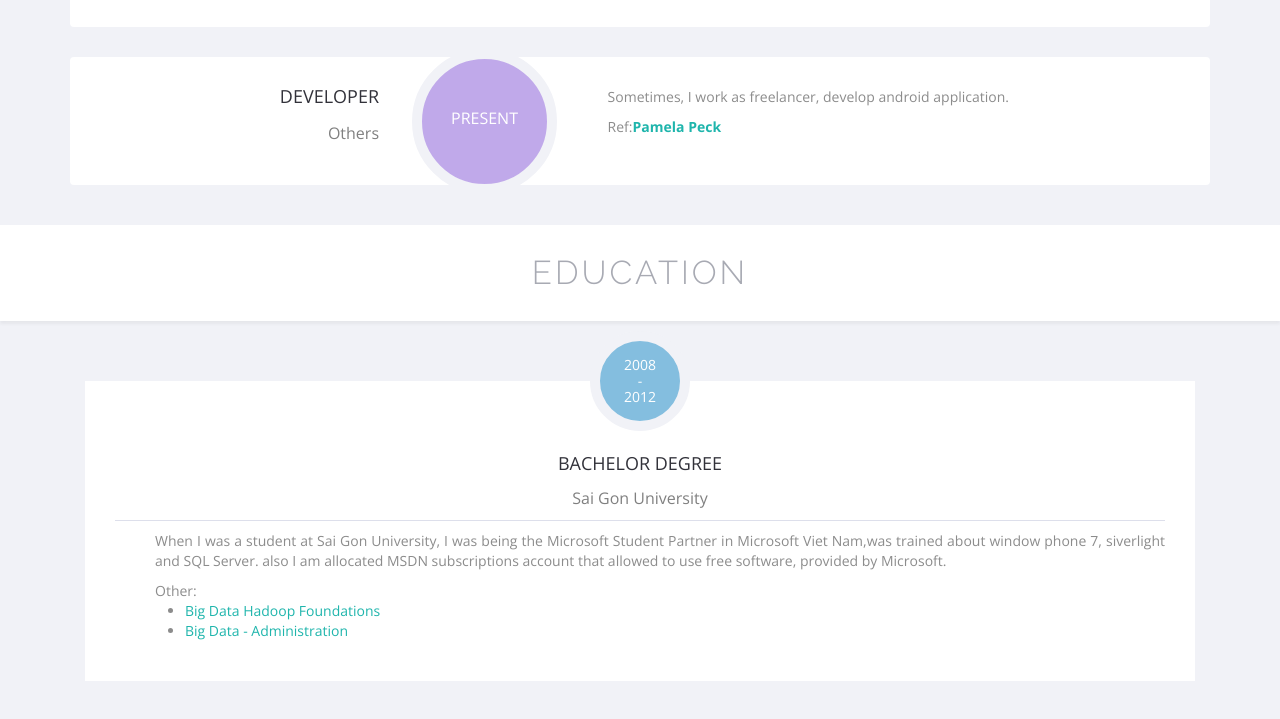
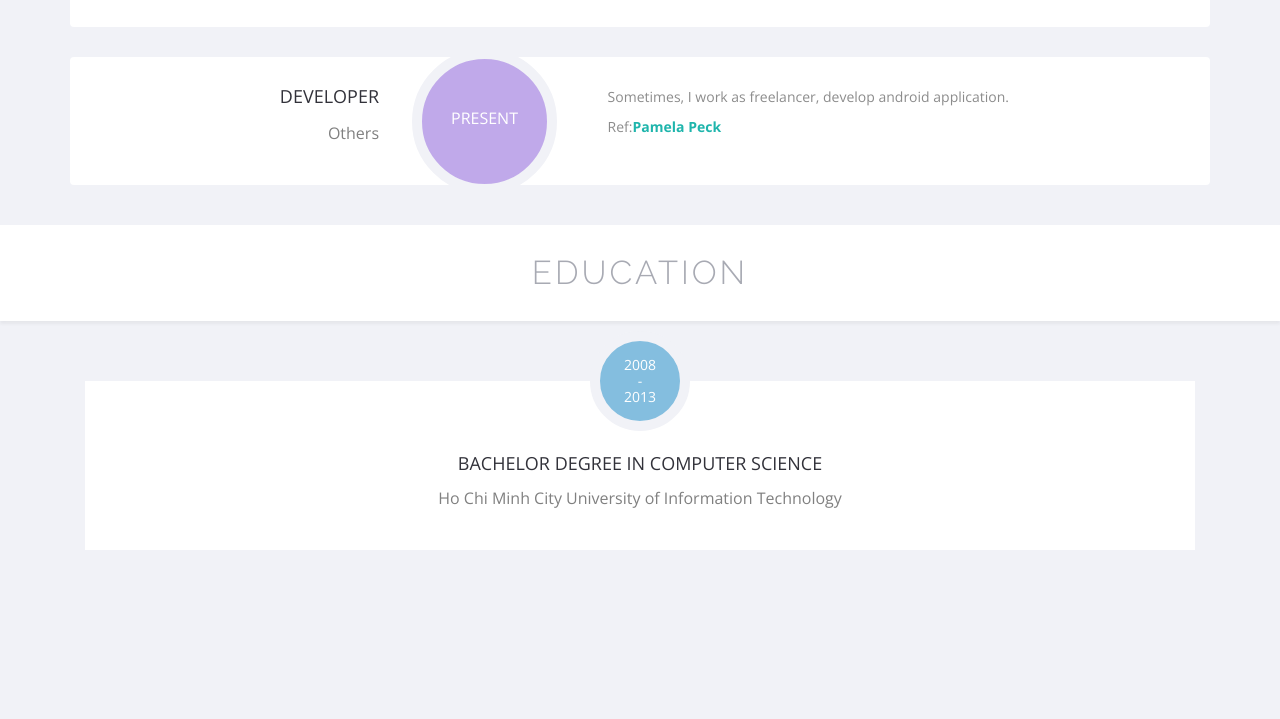
Before and after one commit to ngovandiep/ngovandiep.github.io, a plain HTML site: page index.html in a window 1280 px wide. Shown: the part 3546-4265 px from the top of the page. After the commit the page ends 4166 px from the top, so only its background shows below. Drawn offline with nearby package versions, Linux system fonts and the light colour scheme.

Commit message:
test
tesst

```diff
--- a/index.html
+++ b/index.html
@@ -379,26 +379,26 @@
                             <div class="edu-time light-blue">
                                 <p>2008
                                     <br /> -
-                                    <br /> 2012</p>
+                                    <br /> 2013</p>
                             </div>
                             <!-- /.edu-time -->
                             <div class="edu-title">
-                                <p class="edu-session">Bachelor Degree</p>
-                                <p class="edu-inst">Sai Gon University</p>
+                                <p class="edu-session">Bachelor Degree in Computer Science</p>
+                                <p class="edu-inst">Ho Chi Minh City University of Information Technology</p>
                             </div>
                             <!-- /.edu-title -->
-                            <div class="edu-comments">
+                           <!--  <div class="edu-comments">
                                 <ul>
 
-                                    When I was a student at Sai Gon University, I was being the Microsoft Student Partner in Microsoft Viet Nam,was trained about window phone 7, siverlight and SQL Server. also I am allocated MSDN subscriptions account that allowed to use free software, provided by Microsoft.
+
                                 </ul>
 
                                 <ul>
-                                    Other:
-                                    <li style="margin-left:30px"> <a href="https://www.youracclaim.com/badges/3fccab5a-2073-4dcd-95e9-7c2f928b98d1/linked_in_profile"> Big Data Hadoop Foundations</a></li>
-                                    <li style="margin-left:30px"><a href="https://www.youracclaim.com/badges/3fccab5a-2073-4dcd-95e9-7c2f928b98d1/linked_in_profile"> Big Data - Administration</a></li>
+
+                                    <li style="margin-left:30px"> <a href="#"> Big Data Hadoop Foundations</a></li>
+                                    <li style="margin-left:30px"><a href="#"> Big Data - Administration</a></li>
                                 </ul>
-                            </div>
+                            </div>-->
                             <!-- /.edu-comments -->
                         </div>
                         <!-- /.education-item -->
```
